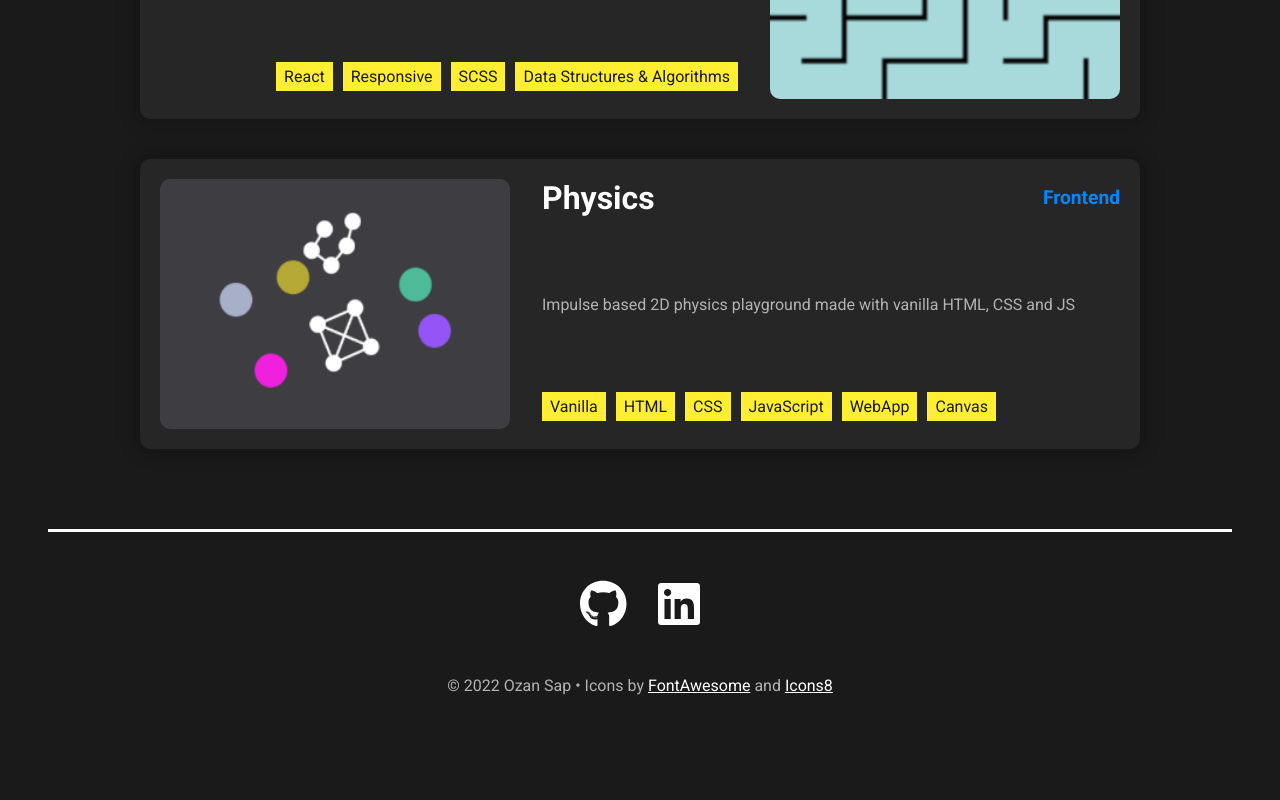
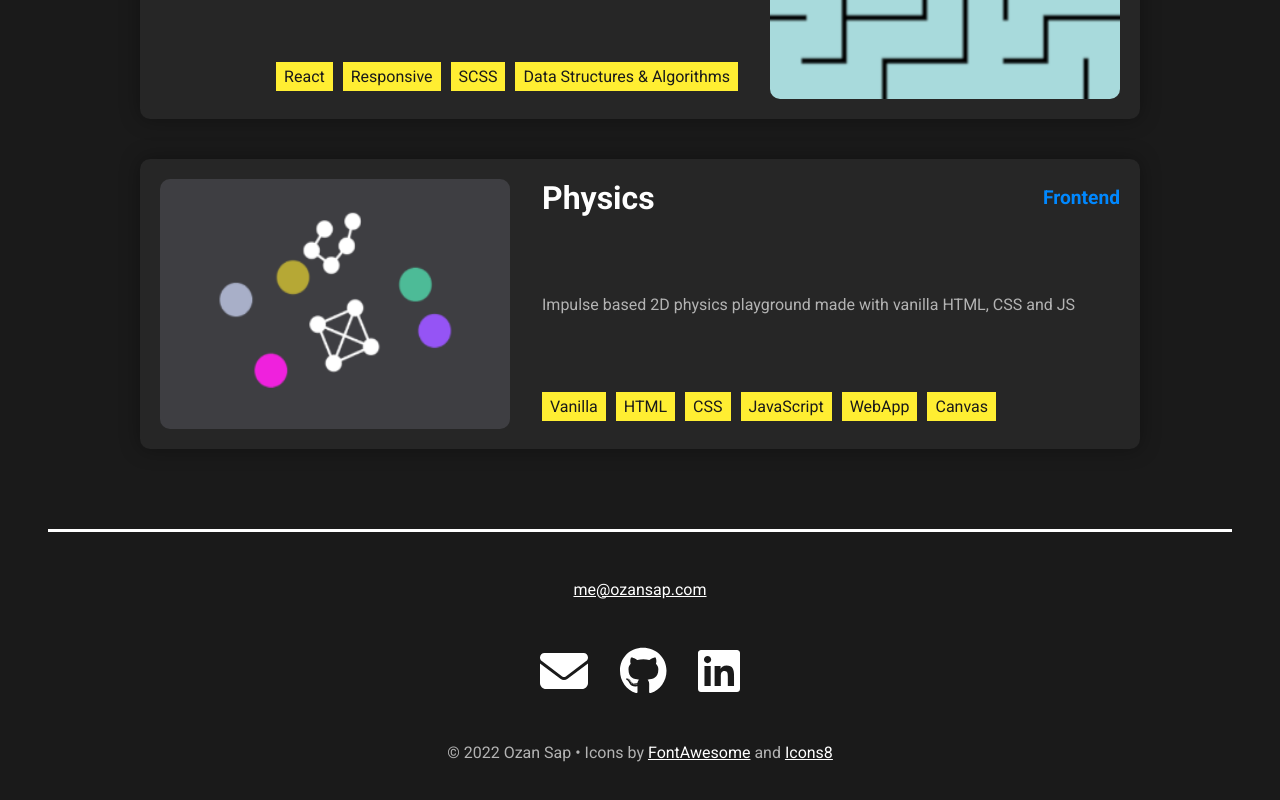
Before and after one commit to ozansap/Website, a Next.js app: page / in a window 1280 px wide. Shown: the part 3357-4157 px from the top of the page. Before the commit the page ends 4100 px from the top, so only its background shows below. Built offline with nearby package versions, Linux system fonts and the light colour scheme.

Commit message:
added mail to footer

```diff
--- a/components/Footer.tsx
+++ b/components/Footer.tsx
@@ -1,4 +1,5 @@
 import { faGithub, faLinkedin } from '@fortawesome/free-brands-svg-icons';
+import { faEnvelope } from '@fortawesome/free-solid-svg-icons';
 import { FontAwesomeIcon } from '@fortawesome/react-fontawesome';
 import Link from 'next/link';
 import { FC } from 'react';
@@ -6,6 +7,10 @@ import styles from '../styles/Footer.module.scss';
 
 
 const contacts = [
+  {
+    icon: faEnvelope,
+    link: "mailto:me@ozansap.com",
+  },
   {
     icon: faGithub,
     link: "https://github.com/Swagnemitee"
@@ -24,6 +29,7 @@ const Footer: FC<props> = () => {
 
   return (
     <footer className={styles.Footer}>
+      <a>me@ozansap.com</a>
       <div className={styles.Contacts}>
         {contacts.map((p, i) => (
           <Link href={p.link} key={i}>
@@ -33,7 +39,6 @@ const Footer: FC<props> = () => {
           </Link>
         ))}
       </div>
-      <div className="center-horizontal">
       <p>
         © {(new Date).getFullYear()} Ozan Sap • Icons by&nbsp;
         <a href="https://fontawesome.com/icons" target="_blank" rel="noopener noreferrer">
@@ -44,7 +49,6 @@ const Footer: FC<props> = () => {
           Icons8
         </a>
       </p>
-      </div>
     </footer>
   )
 }
--- a/styles/Footer.module.scss
+++ b/styles/Footer.module.scss
@@ -1,9 +1,14 @@
 @import "_colors.scss";
 
 .Footer {
+  display: flex;
+  flex-direction: column;
+  align-items: center;
+
   margin-top: 5rem;
-  padding: 0 1rem 3rem 1rem;
+  padding: 3rem 1rem;
   border-top: 3px solid white;
+  gap: 3rem;
 
   h1, h2, h3, p {
     color: $color_light;
@@ -15,7 +20,6 @@
   }
 
   .Contacts {
-    margin: 3rem 0;
     height: 3rem;
     display: flex;
     justify-content: center;
```
Lines whose indentation alone changed are shown as unchanged.
